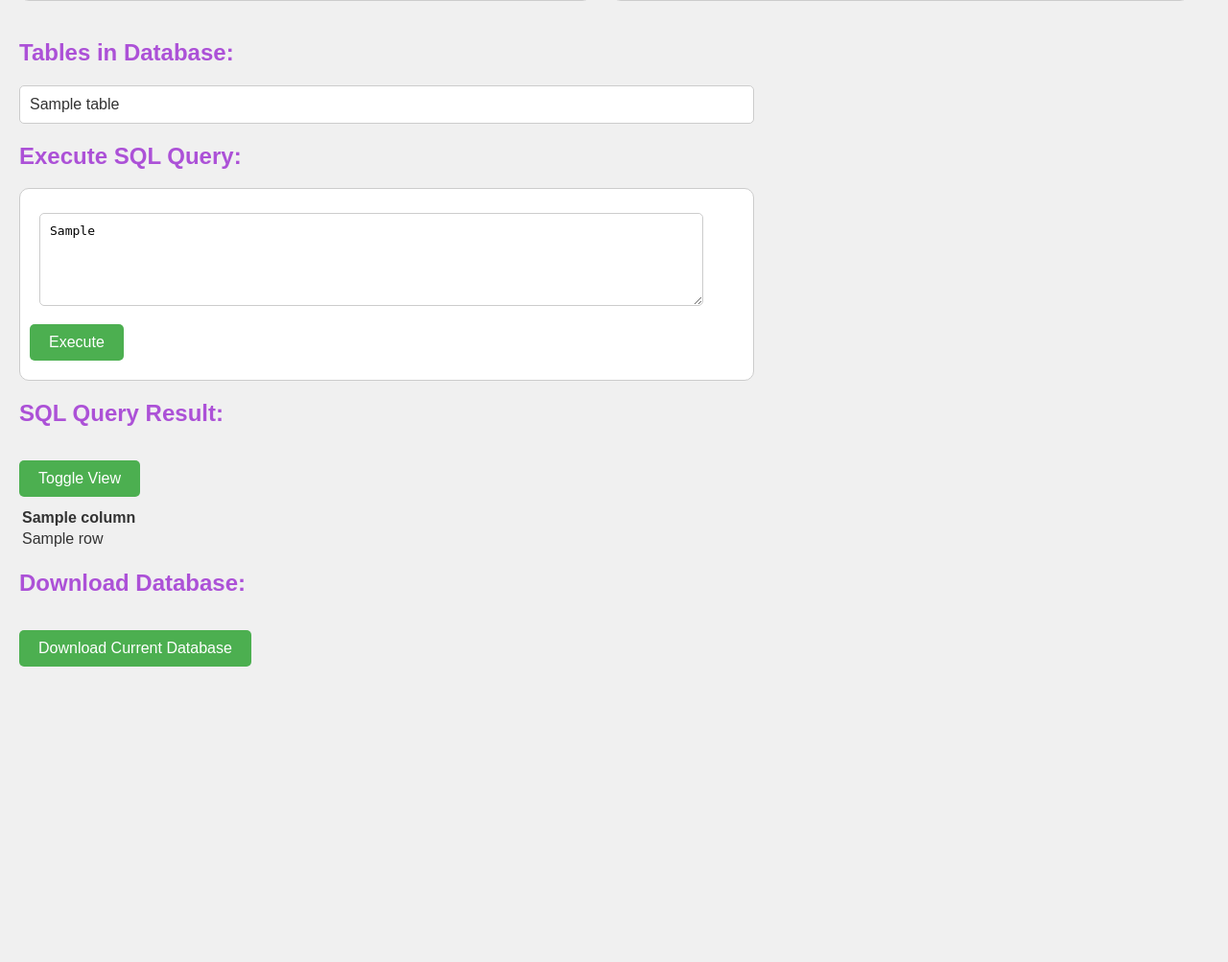
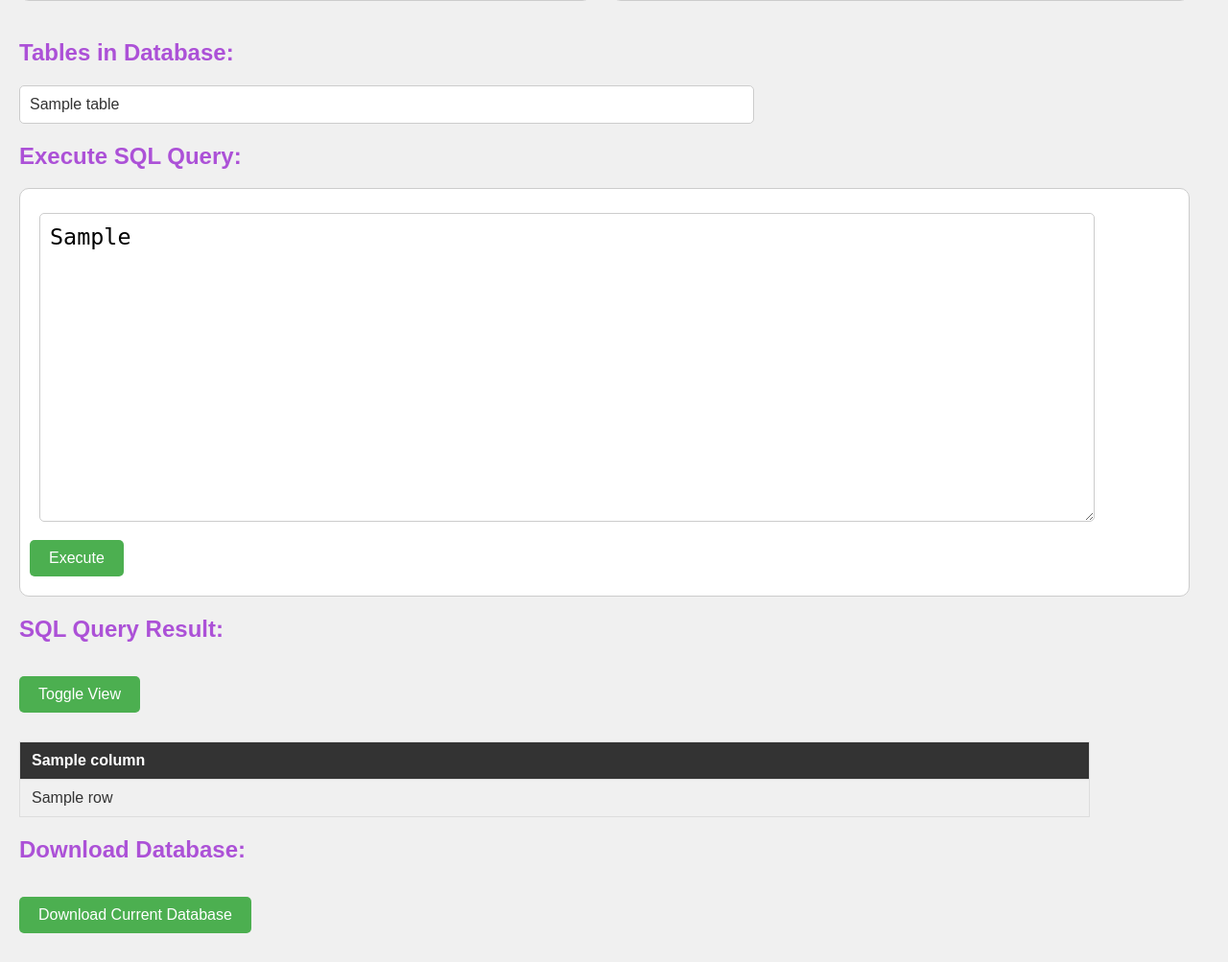
Before and after one commit to owl637/flask-web-app, a Flask app: template templates/index.html in a window 1280 px wide. Shown: the part 314-1317 px from the top of the page at 96% size. Before the commit the page ends 1009 px from the top, so only its background shows below. Run offline with Flask 3, Linux system fonts and the light colour scheme; the template is opened without the code that fills it: most values are stand-ins (such as "Sample title", 1, 10 or a date in 2020).

Commit message:
Update styles.css

```diff
--- a/static/styles.css
+++ b/static/styles.css
@@ -22,6 +22,7 @@ span {
 .db_info {
   display: flex;
   justify-content: left;
+  align-items: space-between;
 }
 
 form {
@@ -31,18 +32,28 @@ form {
   border: 1px solid #ccc;
   border-radius: 10px;
   margin-right: 20px;
-  max-width: 60%;
 }
 
 label {
   font-size: 1.1em;
 }
 
-input, textarea {
+input {
   width: 90%;
   margin-top: 15px;
   padding: 10px;
   font-size: 1.0em;
+  border-radius: 5px;
+  border: 1px solid #ccc;
+  margin-left: 10px;
+}
+
+textarea {
+  width: 90%;
+  height: 300px;
+  margin-top: 15px;
+  padding: 10px;
+  font-size: 1.8em;
   border-radius: 5px;
   border: 1px solid #ccc;
   margin-left: 10px;
@@ -64,7 +75,7 @@ button {
 }
 
 button:hover {
-  background-color: #45a049;
+  background-color: #2b642e;
 }
 
 ul {
@@ -87,3 +98,30 @@ pre {
   border-radius: 5px;
   overflow: auto;
 }
+
+.styled-table {
+  width: 90%;
+  border-collapse: collapse;
+  margin: 20px 0;
+  font-size: 16px;
+  text-align: left;
+}
+
+.styled-table th, .styled-table td {
+  padding: 10px 12px;
+  border: 1px solid #dddddd;
+}
+
+.styled-table thead th {
+  background-color: #333333;
+  color: #ffffff;
+  font-weight: bold;
+}
+
+.styled-table tbody tr:nth-child(even) {
+  background-color: #f3f3f3;
+}
+
+.styled-table tbody tr:hover {
+  background-color: #e1e1e1;
+}
```
